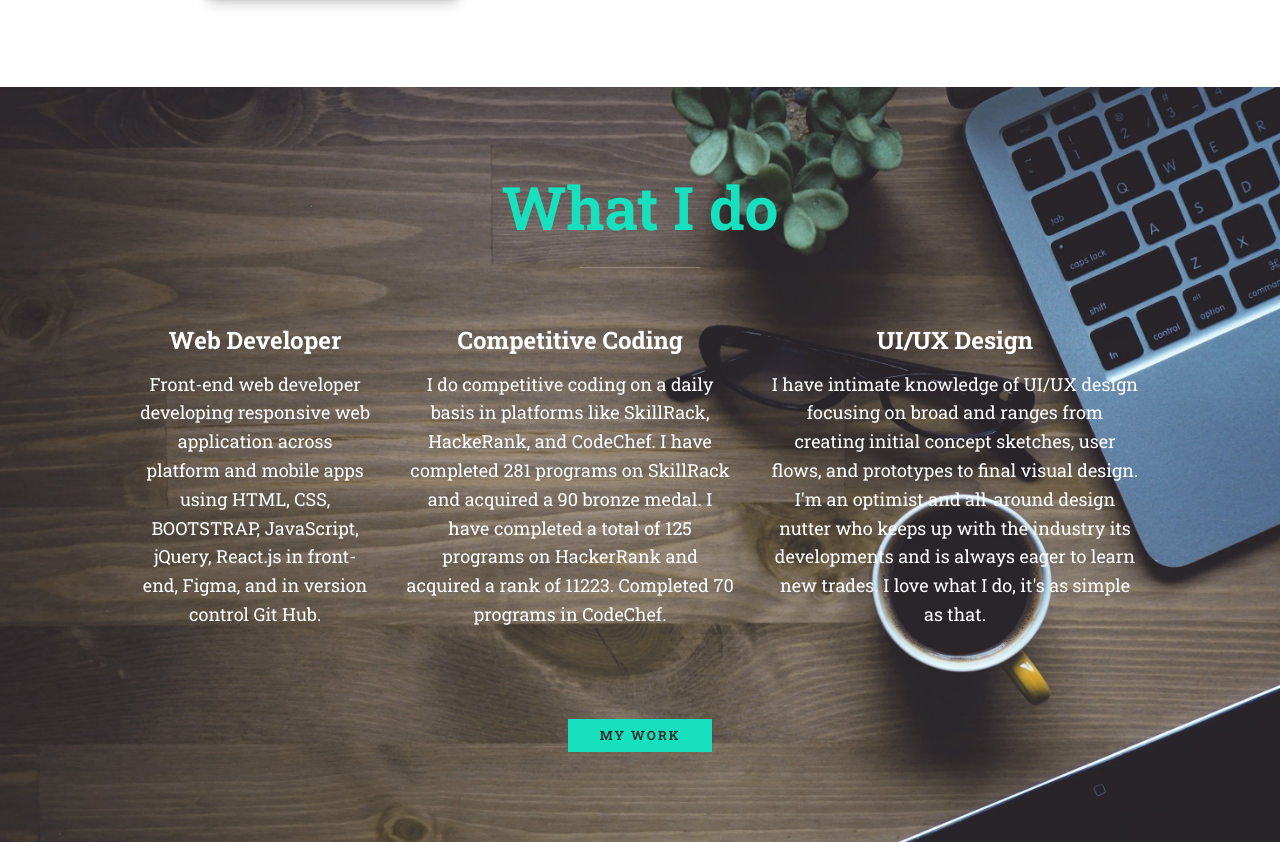
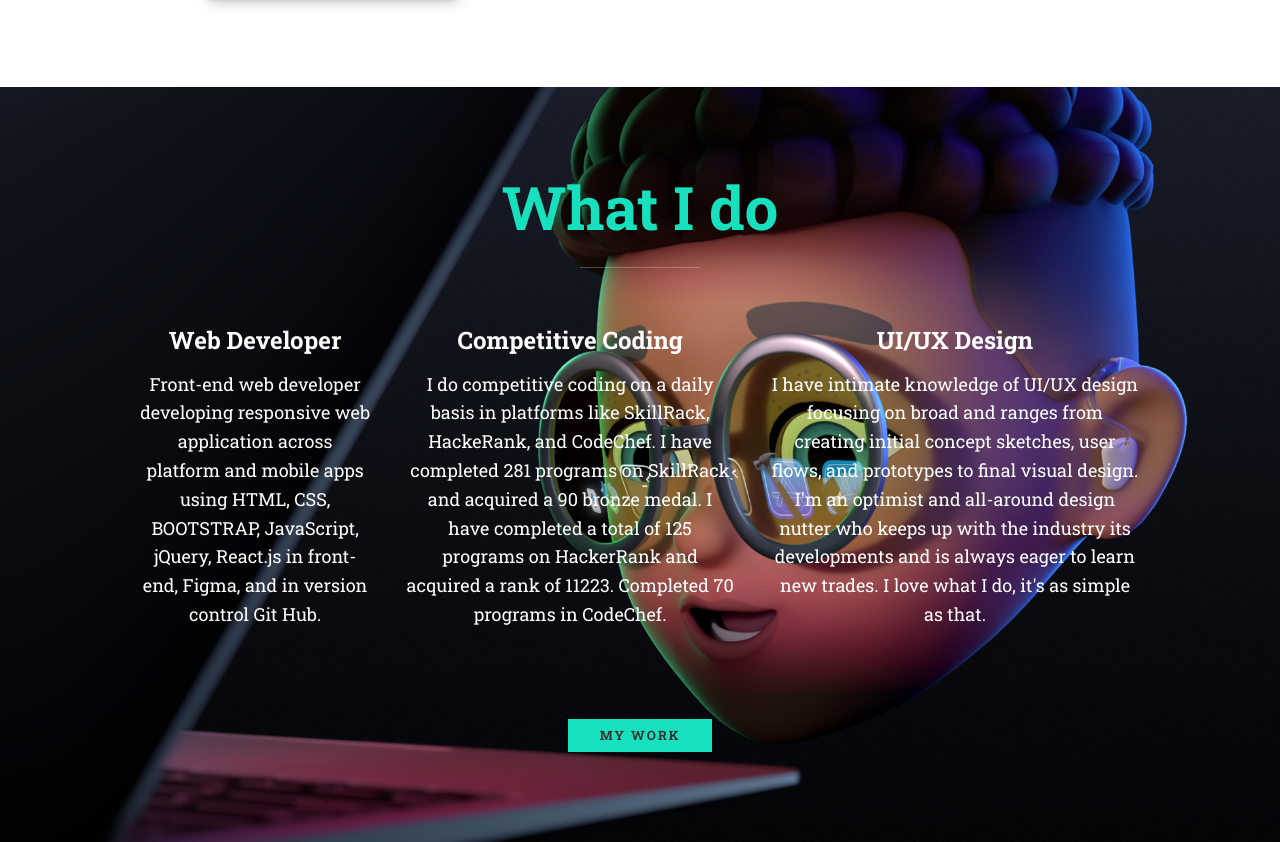
Before and after one commit to AniketMoharana27/Aniket-portfolio, a plain HTML site: page index.html in a window 1280 px wide. Shown: the part 528-1370 px from the top of the page. Drawn offline with nearby package versions, Linux system fonts and the light colour scheme.

Commit message:
Aniket-portfolio

```diff
--- a/css/style.css
+++ b/css/style.css
@@ -227,11 +227,6 @@ header {
     opacity: 0;
 }
 
-
-
-
-
-
 .hamburger {
     display: block;
     position: relative;
@@ -310,7 +305,7 @@ header {
 
 .my-services {
     background-color: var(--clr-dark);
-    background-image: url(../img/service.jpg);
+    background-image: url(../img/service.jpeg);
     background-size: cover;
     /* background-blend-mode: multiply; */
     color: var(--clr-light);
```
Also changed, not shown: img/service.jpeg (added), img/service.jpg (deleted).
